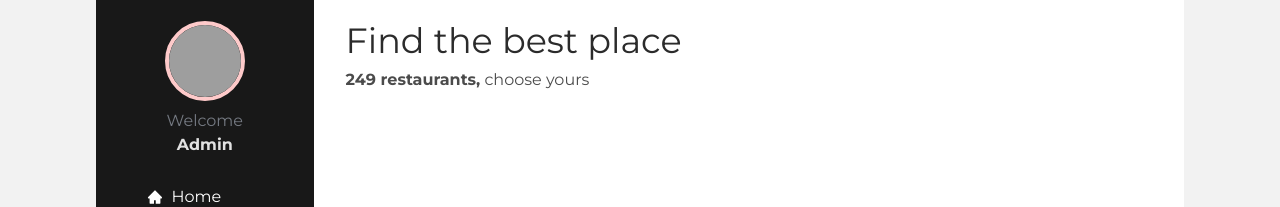
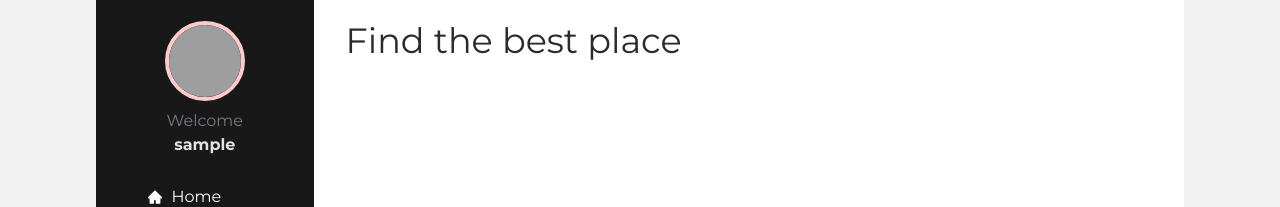
Before and after one commit to ekrispy/HappyHourApp, a React (Vite) app in the folder frontend/: page /home in a window 1280 px wide. Shown: the part 141-348 px from the top of the page. Built offline with nearby package versions, Linux system fonts and the light colour scheme; sample sign-in values are in the browser's storage; grey boxes are pictures that could not be loaded.

Commit message:
once a user logs out it redirects them to home page, and also changed out function name

```diff
--- a/frontend/src/Components/Body/Body.jsx
+++ b/frontend/src/Components/Body/Body.jsx
@@ -33,7 +33,7 @@ const Body = () => {
           <h1 className='text-[35px] text-titleColor tracking-[1px font-black]'>
             Find the best place
           </h1>
-          <span className='text-[16px] opacity-70'><strong> 249 restaurants,</strong> choose yours</span>
+
         </div>
         <div className='flex items-center justify-between gap-4'></div>
       </div>
--- a/frontend/src/Components/NavBar/NavBar.jsx
+++ b/frontend/src/Components/NavBar/NavBar.jsx
@@ -1,10 +1,16 @@
 import React, { useContext } from 'react';
-import { Link } from 'react-router-dom';
+import { Link, useNavigate } from 'react-router-dom';
 import { AiOutlineSearch } from 'react-icons/ai';
 import { AuthContext } from '../../Context/Context';
 
 const NavBar = ({ searchTerm, handleSearchChange }) => {
   const { auth, logout } = useContext(AuthContext);
+  const navigate = useNavigate();
+
+  const handleLogout = () => {
+    logout();
+    navigate('/', { replace: true });
+  };
 
   return (
     <nav className="bg-sideMenuBg text-white p-4 flex justify-between items-center w-full fixed top-0 left-0 z-10">
@@ -24,7 +30,7 @@ const NavBar = ({ searchTerm, handleSearchChange }) => {
           <>
             <span>Hi, {auth.user.username}</span>
             <Link to="/home" className="hover:text-hoverColor">User Page</Link>
-            <button onClick={logout} className="hover:text-hoverColor">Logout</button>
+            <button onClick={handleLogout} className="hover:text-hoverColor">Logout</button>
           </>
         ) : (
           <>
--- a/frontend/src/Components/Pages/WeeklySpecials.jsx
+++ b/frontend/src/Components/Pages/WeeklySpecials.jsx
@@ -1,7 +1,7 @@
 import React, { useEffect, useState } from 'react';
 import axios from 'axios';
 
-const WeeklyDeals = () => {
+const WeeklySpecials = () => {
   const [groupedRestaurants, setGroupedRestaurants] = useState({});
   const [visibleDay, setVisibleDay] = useState(null);
 
@@ -68,4 +68,4 @@ const WeeklyDeals = () => {
   );
 };
 
-export default WeeklyDeals;
+export default WeeklySpecials;
--- a/frontend/src/Components/Sidemenu/SideMenu.jsx
+++ b/frontend/src/Components/Sidemenu/SideMenu.jsx
@@ -1,12 +1,15 @@
-import React from "react";
+import React, { useContext } from "react";
 import { Link } from "react-router-dom";
 import { GiHamburger } from "react-icons/gi";
 import { AiFillHome } from "react-icons/ai";
 import { BiRestaurant } from "react-icons/bi";
 import { BsBookmarkCheckFill } from "react-icons/bs";
 import { AiFillHeart } from "react-icons/ai";
+import { AuthContext } from '../../Context/Context';
 
 const SideMenu = () => {
+  const { auth } = useContext(AuthContext);
+
   return (
     <div className="bg-sideMenuBg relative h-full basis-[20%] p-4">
       <div className="logo mt-4 gap-2 text-white flex items-center justify-center m-auto">
@@ -20,7 +23,7 @@ const SideMenu = () => {
           className="h-[80px] w-[80px] border-red-200 border-[4px] object-cover rounded-full"
         />
         <span className="opacity-70 mt-2 text-gray-400">Welcome</span>
-        <h3 className="font-bold text-textColor">Admin</h3>
+        <h3 className="font-bold text-textColor">{auth.user ? auth.user.username : 'Admin'}</h3>
       </div>
       <div className="m-auto grid justify-center mt-4">
         <Link to="/" className="flex pt-3 pb-3 pl-3 gap-2 hover:opacity-100 items-center">
```
